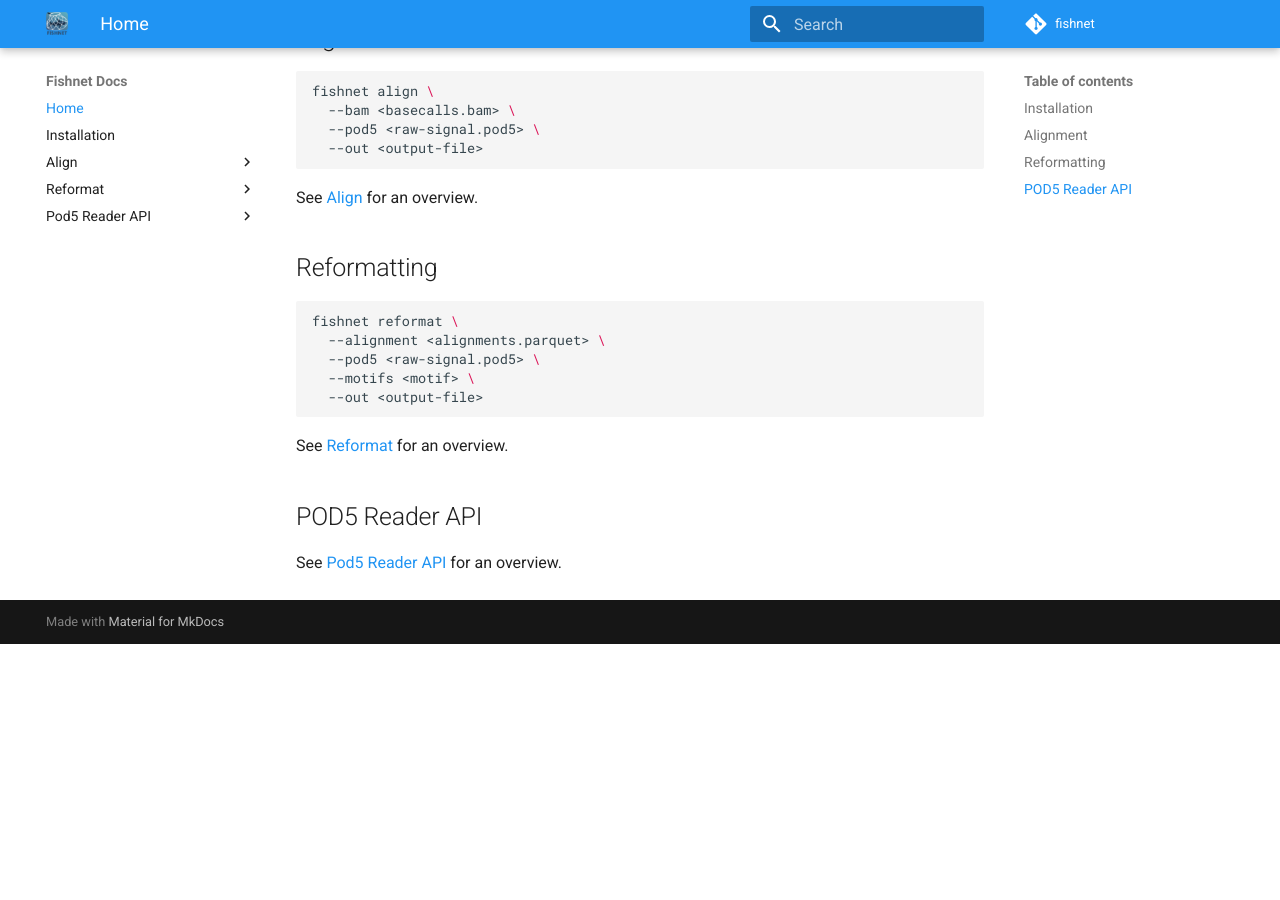
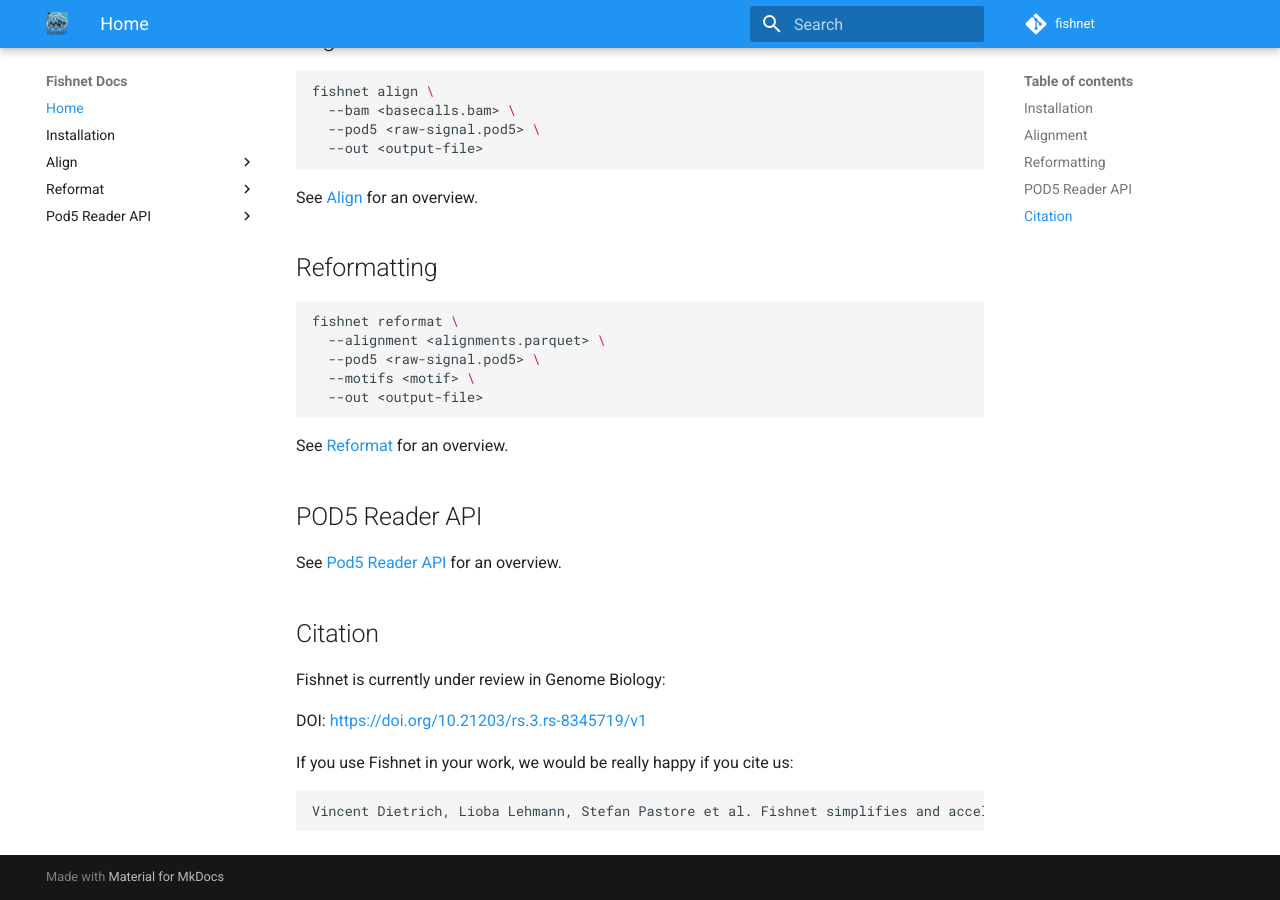
Before and after one commit to dietvin/fishnet, an MkDocs documentation site: the page built from docs/index.md, in a window 1280 px wide and 900 px high, scrolled down 502 px. Built offline with MkDocs 1.6.1 and Material for MkDocs 9.7.7, drawn with Linux system fonts in a browser that asks for light colours; comment, search, counter and statistics services are not loaded; before the commit the page ends 1146 px from its top, so only the background shows below that.

Commit message:
Added citation section

````diff
--- a/docs/index.md
+++ b/docs/index.md
@@ -35,3 +35,14 @@ See [Reformat](reformat/index.md) for an overview.
 ## POD5 Reader API
 
 See [Pod5 Reader API](pod5_reader_api/index.md) for an overview.
+
+## Citation
+
+Fishnet is currently under review in Genome Biology:
+
+DOI: [https://doi.org/10.21203/rs.3.rs-8345719/v1](https://doi.org/10.21203/rs.3.rs-8345719/v1)
+
+If you use Fishnet in your work, we would be really happy if you cite us:
+```
+Vincent Dietrich, Lioba Lehmann, Stefan Pastore et al. Fishnet simplifies and accelerates signal-to-sequence alignment in Nanopore sequencing, 16 January 2026, PREPRINT (Version 1) available at Research Square [https://doi.org/10.21203/rs.3.rs-8345719/v1]
+```
````
Also changed, not shown: README.md (+11 -0 lines).
